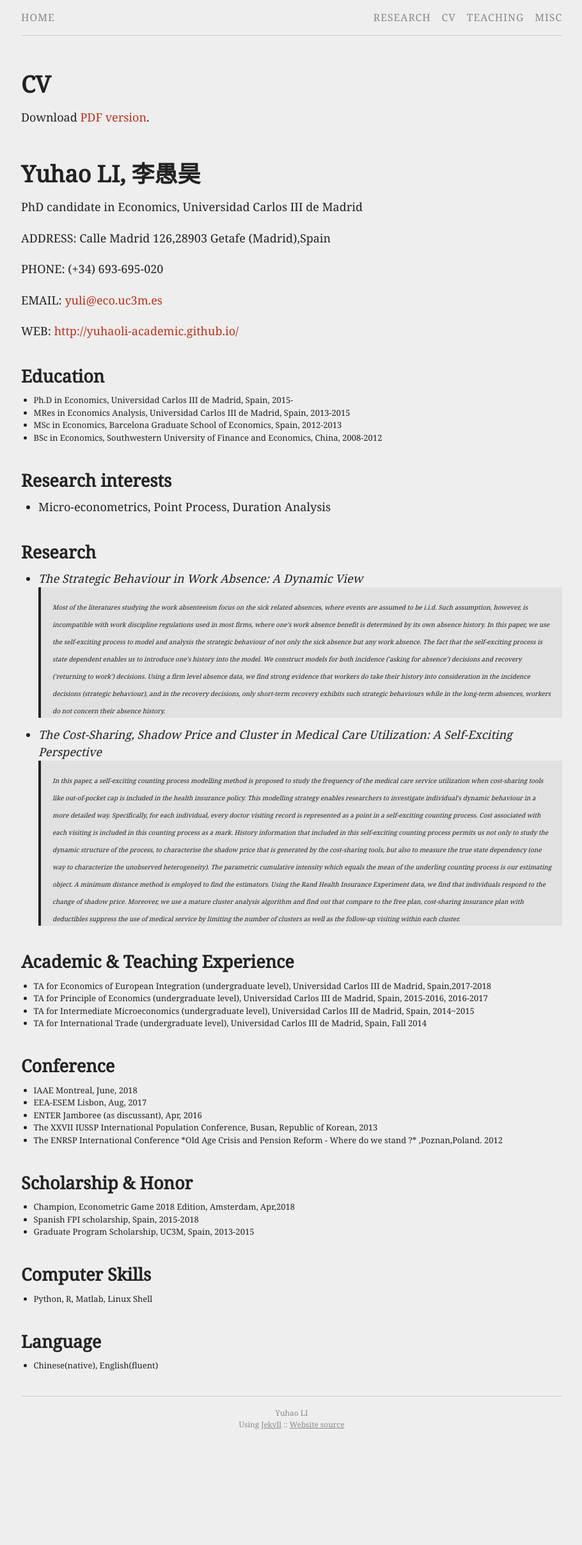
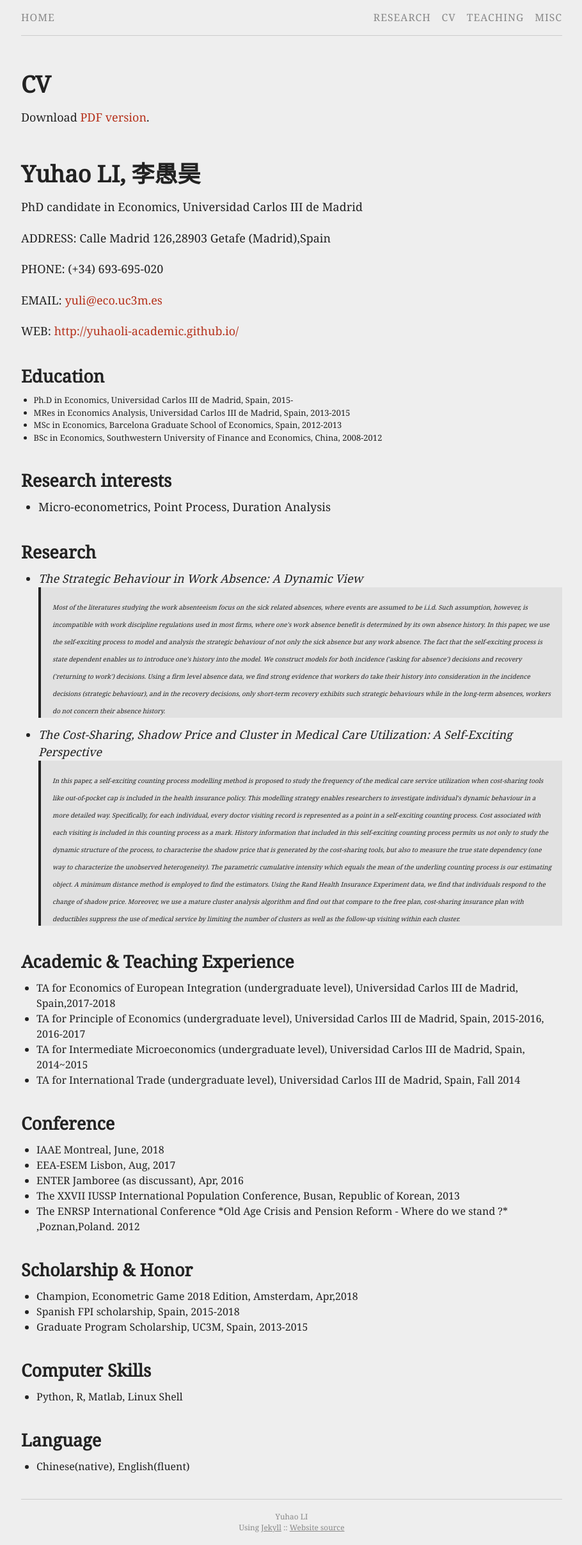
Before and after one commit to yuhaoli-academic/yuhaoli-academic.github.io, a Jekyll site: the page built from cv.md, in a window 1280 px wide. Shown: the whole page at 64% size, without its empty margins (184-1094 px from the left). Built offline with Jekyll 4.4.1, drawn with Linux system fonts in a browser that asks for light colours; before the commit the page ends 2254 px from its top, so only the background shows below that.

Commit message:
changing spacing unit

```diff
--- a/cv.md
+++ b/cv.md
@@ -43,7 +43,7 @@ WEB: [http://yuhaoli-academic.github.io/](http://yuhaoli-academic.github.io/)
 
 
 ## Academic & Teaching Experience
-<font size = "2.95"> <ul>
+<font size = "3.0"> <ul>
 <li> TA for Economics of European Integration (undergraduate level), Universidad Carlos III de Madrid, Spain,2017-2018 </li>
 
 <li> TA for Principle of Economics (undergraduate level), Universidad Carlos III de Madrid, Spain, 2015-2016, 2016-2017</li>
@@ -53,7 +53,7 @@ WEB: [http://yuhaoli-academic.github.io/](http://yuhaoli-academic.github.io/)
 <li> TA for International Trade (undergraduate level), Universidad Carlos III de Madrid, Spain, Fall 2014 </li></ul></font>
 
 ## Conference
-<font size = "2.95"> <ul>
+<font size = "3.0"> <ul>
 <li> IAAE Montreal, June, 2018 </li>
 
 <li> EEA-ESEM Lisbon, Aug, 2017 </li>
@@ -65,7 +65,7 @@ WEB: [http://yuhaoli-academic.github.io/](http://yuhaoli-academic.github.io/)
 <li> The ENRSP International Conference *Old Age Crisis and Pension Reform - Where do we stand ?* ,Poznan,Poland. 2012 </li></ul></font>
 
 ## Scholarship & Honor
-<font size = "2.95"> <ul>
+<font size = "3.0"> <ul>
 <li> Champion, Econometric Game 2018 Edition, Amsterdam, Apr,2018 </li>
 
 <li> Spanish FPI scholarship, Spain, 2015-2018 </li>
@@ -73,9 +73,9 @@ WEB: [http://yuhaoli-academic.github.io/](http://yuhaoli-academic.github.io/)
 <li> Graduate Program Scholarship, UC3M, Spain, 2013-2015 </li></ul></font>
 
 ## Computer Skills
-<font size = "2.95"> <ul>
+<font size = "3.0"> <ul>
 <li> Python, R, Matlab, Linux Shell </li></ul></font>
 
 ## Language
-<font size = "2.95"> <ul>
+<font size = "3.0"> <ul>
 <li> Chinese(native), English(fluent) </li></ul></font>
```
